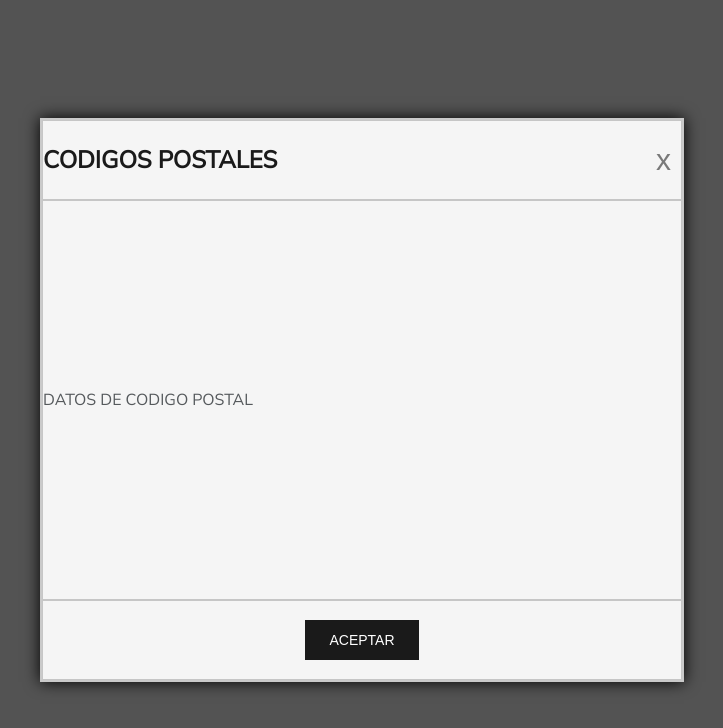
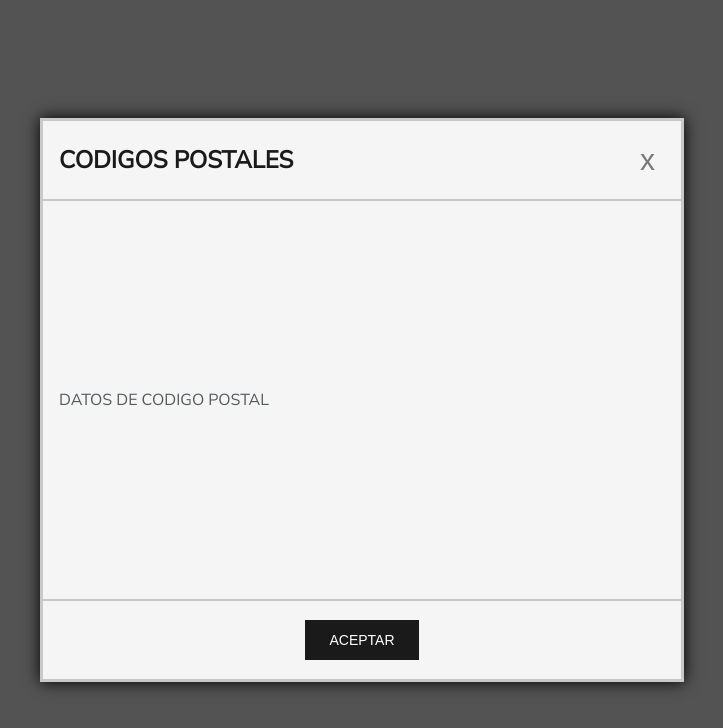
Before and after one commit to programador51/react-cp-mx, a React (Create React App) app: page / in a window 1280 px wide. Shown: the top 728 px of the page, without its empty margins (278-1001 px from the left). Built offline with nearby package versions, Linux system fonts and the light colour scheme.

Commit message:
Cambios a diseño de modal 0.9.1

```diff
--- a/src/structure/Popup/styles.module.scss
+++ b/src/structure/Popup/styles.module.scss
@@ -24,6 +24,7 @@
 
 .header{
     display: flex;
+    padding: 16px;
     color: #1a1a1a;
     align-items: center;
     justify-content: space-between;
@@ -33,6 +34,7 @@
 
 .body{
     display: flex;
+    padding: 16px;
     color: #55595c;
     align-items: center;
     justify-content: left;
@@ -42,6 +44,7 @@
 
 .footer{
     display: flex;
+    padding: 16px;
     align-items: center;
     justify-content: center;
     border: 1px solid #c6c6c6;
```
